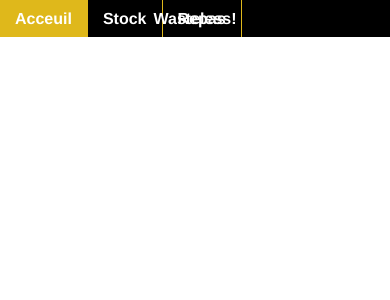
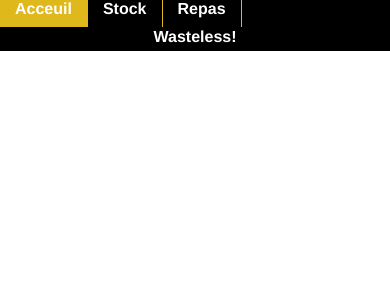
Before and after one commit to Luigi531/Wasteless, a Vue app in the folder wasteless-app/: page / in a window 390 px wide. Shown: the top 300 px of the page. Built offline with nearby package versions, Linux system fonts and the light colour scheme.

Commit message:
redemensionized responsive css layout for the homepage according to thenavbar responsive upgrade

```diff
--- a/wasteless-app/src/App.vue
+++ b/wasteless-app/src/App.vue
@@ -24,17 +24,21 @@
 }
 
 .navBar {
-  width: 100%;
-  position: relative;
+  padding: 0;
+  margin: 0;
+  width: 100vw;
+  height: 6vh;
+  background-color: #000000;
+  position: fixed;
+  top: 0;
+  left: 0;
   z-index: 1000;
 }
 
 .navMenu {
-  padding: 9.64px 0px;
-  background-color: #000000;
   text-align: left;
   width: 100%;
-  position: fixed;
+  position: relative;
   top: 0;
   left: 0;
 }
```
